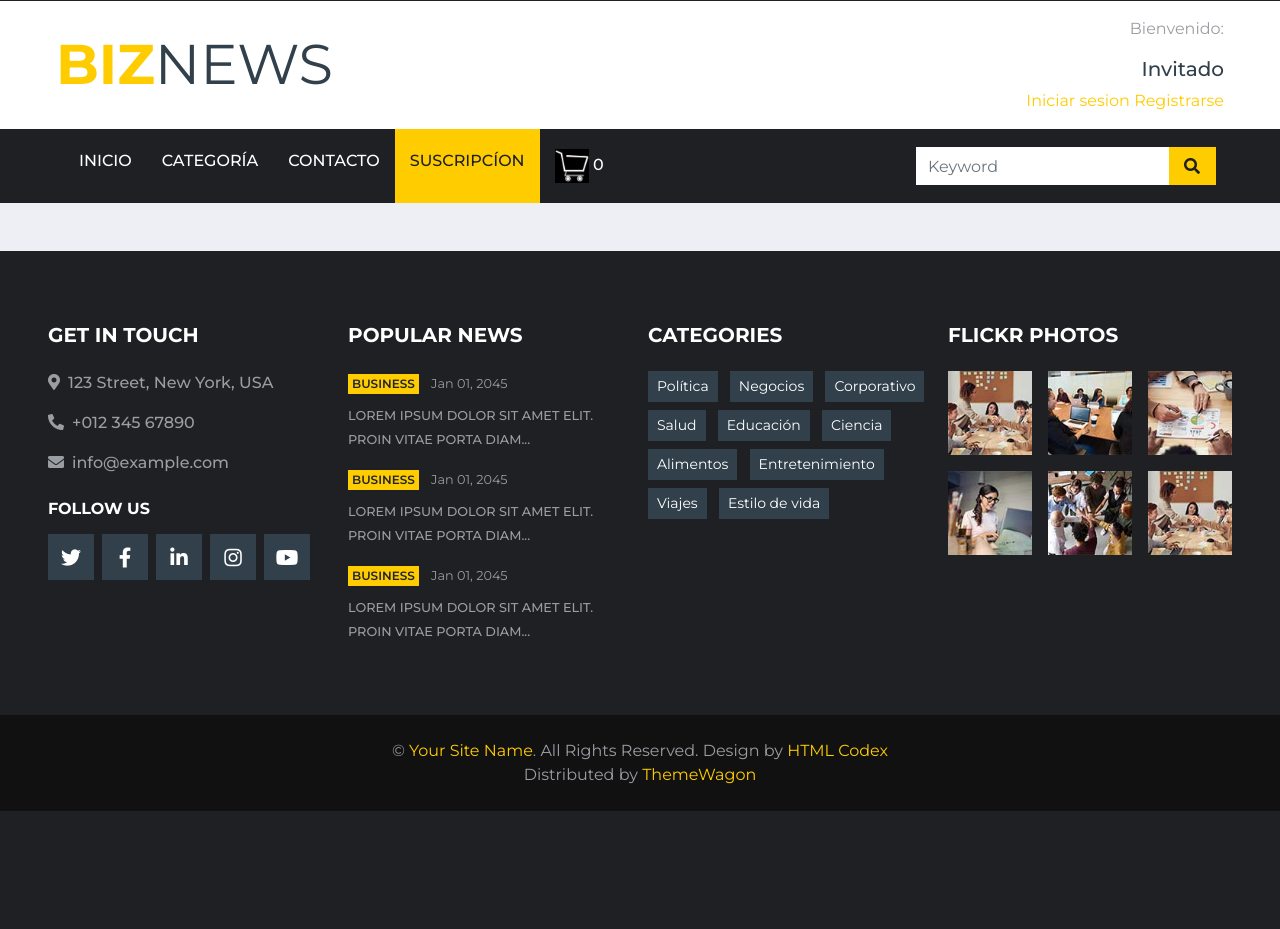
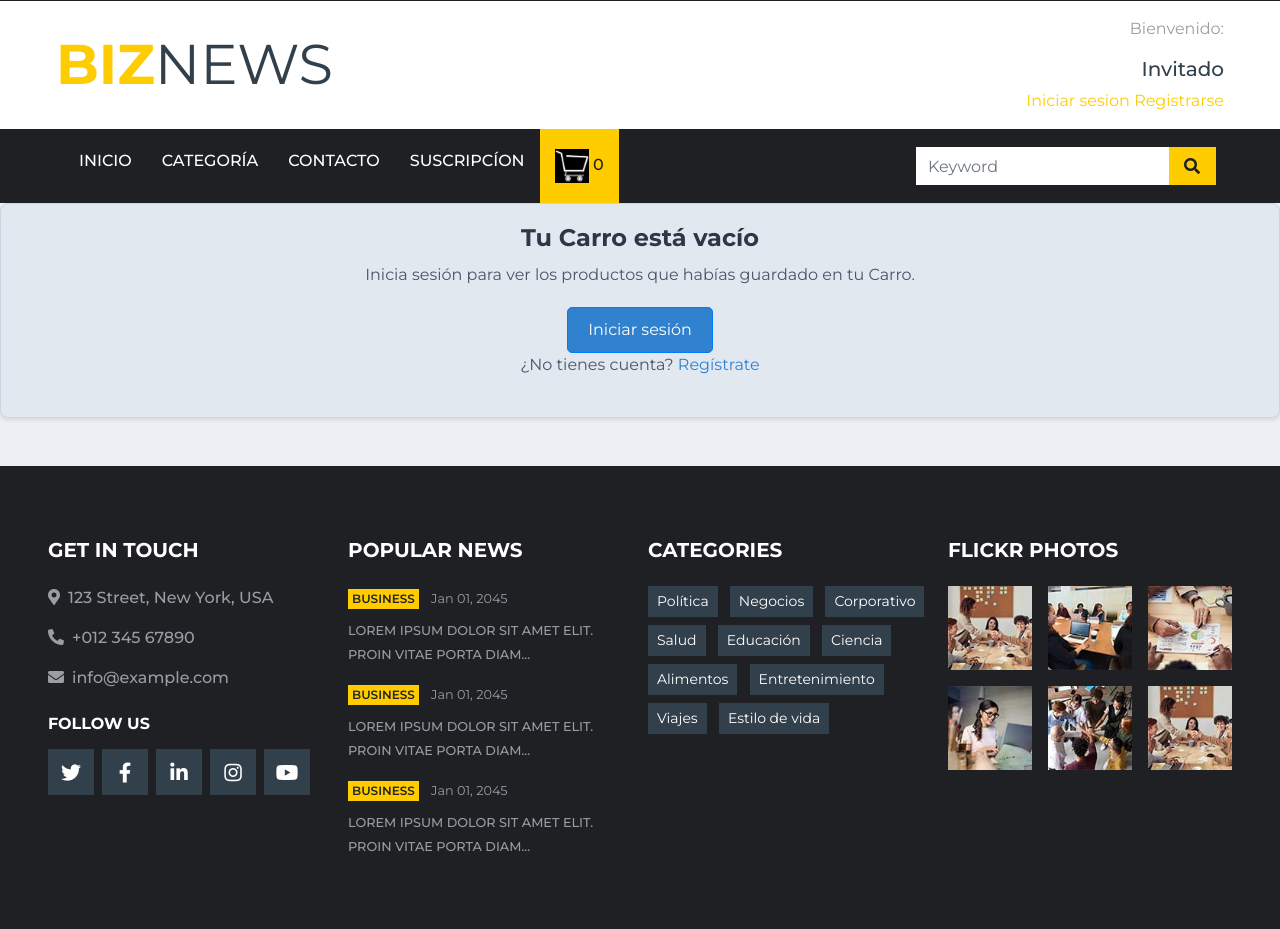
Before and after one commit to franciscocarra/Examen-Web, a Django app: template noticias/core/templates/core/carrito.html in a window 1280 px wide. Shown: the part 39-968 px from the top of the page. Before the commit the page ends 850 px from the top, so only its background shows below. Run offline with Django 3.2, Linux system fonts and the light colour scheme; the template is opened without the code that fills it, so the values that code supplies are empty; some libraries are stand-ins or nearby versions.

Commit message:
Examen web

```diff
--- a/noticias/core/static/core/css/style_carrito.css
+++ b/noticias/core/static/core/css/style_carrito.css
@@ -1,4 +1,55 @@
-.nav-item img {
-    background: none;
-    border: none;
+.empty-cart-message {
+    display: flex;
+    flex-direction: column;
+    align-items: center;
+    justify-content: center;
+    padding: 20px;
+    background-color: #E2E8F0; /* Background color */
+    border-radius: 8px; /* Rounded corners */
+    border: 1px solid #CBD5E0; /* Border color */
+    box-shadow: 0 2px 4px rgba(0, 0, 0, 0.1); /* Shadow */
 }
+
+.empty-cart-message .content {
+    text-align: center;
+}
+
+.empty-cart-message .content img {
+    max-width: 150px;
+    margin-bottom: 20px;
+}
+
+.empty-cart-message .content h2 {
+    font-size: 24px;
+    color: #2D3748; /* Text color */
+    margin-bottom: 10px;
+}
+
+.empty-cart-message .content p {
+    font-size: 16px;
+    color: #4A5568; /* Text color */
+    margin-bottom: 20px;
+}
+
+.empty-cart-message .content a.btn.btn-primary {
+    background-color: #3182CE; /* Button color */
+    color: white;
+    padding: 10px 20px;
+    border-radius: 5px;
+    text-decoration: none;
+    transition: background-color 0.3s;
+}
+
+.empty-cart-message .content a.btn.btn-primary:hover {
+    background-color: #2B6CB0; /* Button hover color */
+}
+
+.empty-cart-message .content p a {
+    color: #3182CE; /* Link color */
+    text-decoration: none;
+    transition: color 0.3s;
+}
+
+.empty-cart-message .content p a:hover {
+    color: #2B6CB0; /* Link hover color */
+}
--- a/noticias/core/templates/core/carrito.html
+++ b/noticias/core/templates/core/carrito.html
@@ -24,6 +24,7 @@
     <!-- Customized Bootstrap Stylesheet -->
     <link href="{% static 'core/css/style.css' %}" rel="stylesheet">
     <link href="{% static 'core/css/style_suscripcíon.css' %}" rel="stylesheet">
+    <link href="{% static 'core/css/style_carrito.css' %}" rel="stylesheet">
 </head>
 
 <body>
@@ -133,8 +134,8 @@
                     <a href="{% url 'index' %}" class="nav-item nav-link">Inicio</a>
                 <a href="{% url 'category' %}" class="nav-item nav-link">Categoría</a>
                 <a href="{% url 'contact' %}" class="nav-item nav-link">Contacto</a>
-                <a href="{% url 'suscripcíon' %}" class="nav-item nav-link active">suscripcíon</a>
-                <a href="{% url 'carrito' %}" class="nav-item nav-link">
+                <a href="{% url 'suscripcíon' %}" class="nav-item nav-link">suscripcíon</a>
+                <a href="{% url 'carrito' %}" class="nav-item nav-link active">
                     <img src="{% static 'core/img/carrito.png' %}" alt="Carrito" style="width: 34px; height: 34px;">
                     <span id="cart-count" class="cart-count">0</span>
                 </a>
@@ -152,7 +153,22 @@
     <!-- Navbar End -->
 
 
-
+    <div id="empty-cart-message" class="empty-cart-message chakra-card__body css-1cm1juy">
+        <div class="content chakra-stack css-1q6pec8">
+            {% if user.is_authenticated %}
+            <div class="chakra-stack css-1y6aw5c">
+                <h2 class="chakra-heading css-1u6upbv">Tu Carro está vacío</h2>
+            </div>
+            {% else %}
+            <div class="chakra-stack css-1y6aw5c">
+                <h2 class="chakra-heading css-1u6upbv">Tu Carro está vacío</h2>
+                <p class="chakra-text css-ttb4y">Inicia sesión para ver los productos que habías guardado en tu Carro.</p>
+                <a href="{% url 'login' %}" class="btn btn-primary chakra-button css-1cmlw5v">Iniciar sesión</a>
+                <p class="chakra-text css-1q6pec8">¿No tienes cuenta? <a href="{% url 'register' %}" class="chakra-link css-1n12wwe">Regístrate</a></p>
+            </div>
+            {% endif %}
+        </div>
+    </div>
 
 
 
--- a/noticias/core/templates/core/suscripcíon.html
+++ b/noticias/core/templates/core/suscripcíon.html
@@ -24,7 +24,7 @@
     <!-- Customized Bootstrap Stylesheet -->
     <link href="{% static 'core/css/style.css' %}" rel="stylesheet">
     <link href="{% static 'core/css/style_suscripcíon.css' %}" rel="stylesheet">
-    <link href="{% static 'core/css/style_carrito.css' %}" rel="stylesheet">
+
 </head>
 
 <body>
```
